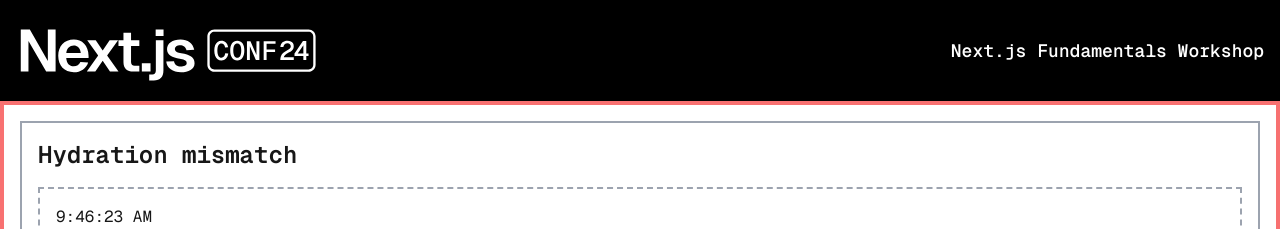
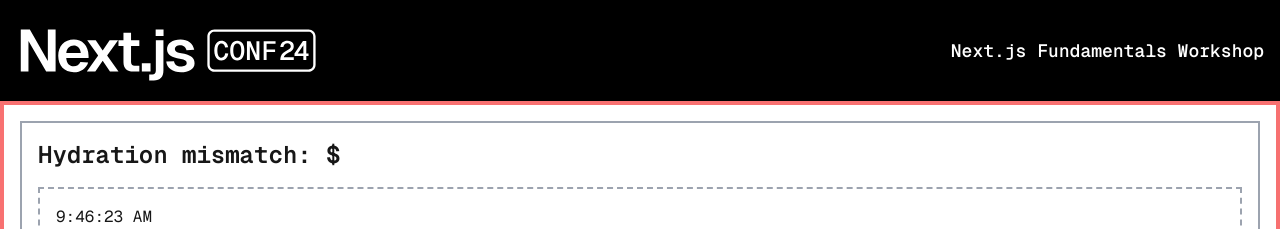
Before and after one commit to A-De-Mauro/next-conf-24-workshop-fundamentals, a Next.js app: page /rendering/hydration-mismatch in a window 1280 px wide. Shown: the top 229 px of the page. Built offline with nearby package versions, Linux system fonts and the light colour scheme.

Commit message:
changes isClient

```diff
--- a/app/(routes)/rendering/hydration-mismatch/ClientComponent.tsx
+++ b/app/(routes)/rendering/hydration-mismatch/ClientComponent.tsx
@@ -12,7 +12,9 @@
 
   return (
     <div className="p-4 border-2 border-gray-400">
-      <h2 className="text-2xl font-bold mb-4">Hydration mismatch</h2>
+      <h2 className="text-2xl font-bold mb-4">
+        Hydration mismatch: ${isClient}
+      </h2>
       <ServerComponent />
     </div>
   );
--- a/app/(routes)/rendering/prop-server-component/ClientWrapper.tsx
+++ b/app/(routes)/rendering/prop-server-component/ClientWrapper.tsx
@@ -12,7 +12,7 @@
 
   return (
     <div>
-      <h1>Client Wrapper</h1>
+      <h1>Client Wrapper: ${isClient}</h1>
       {children}
     </div>
   );
```
